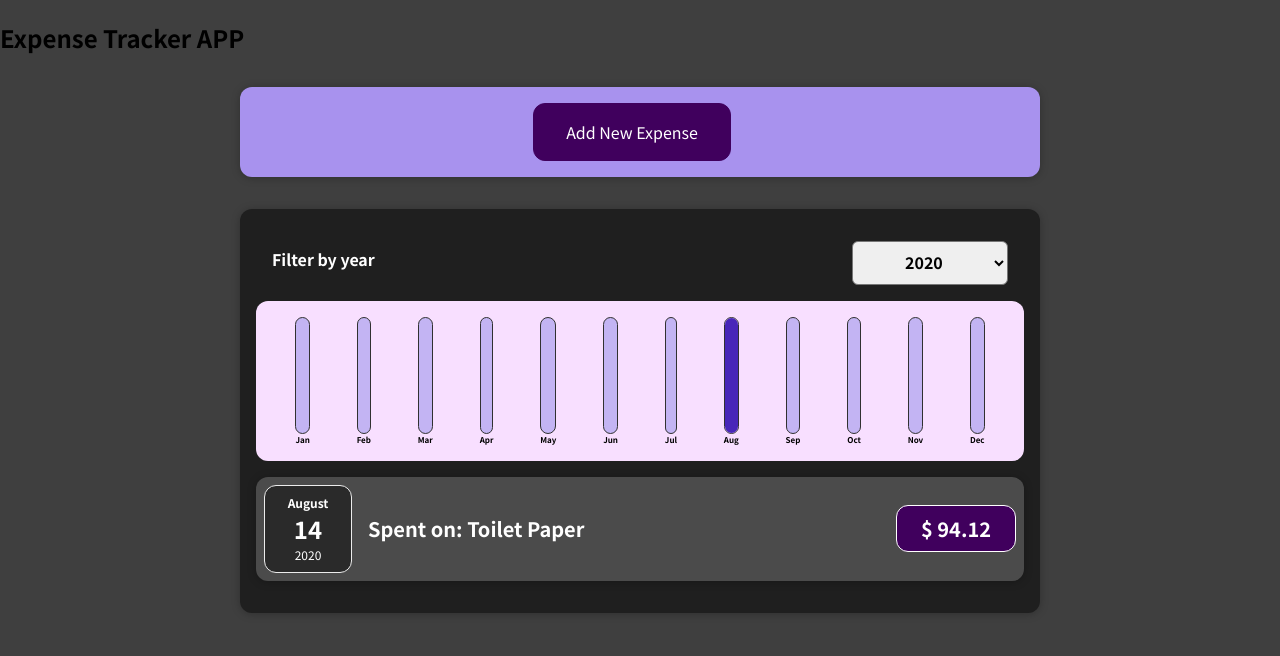
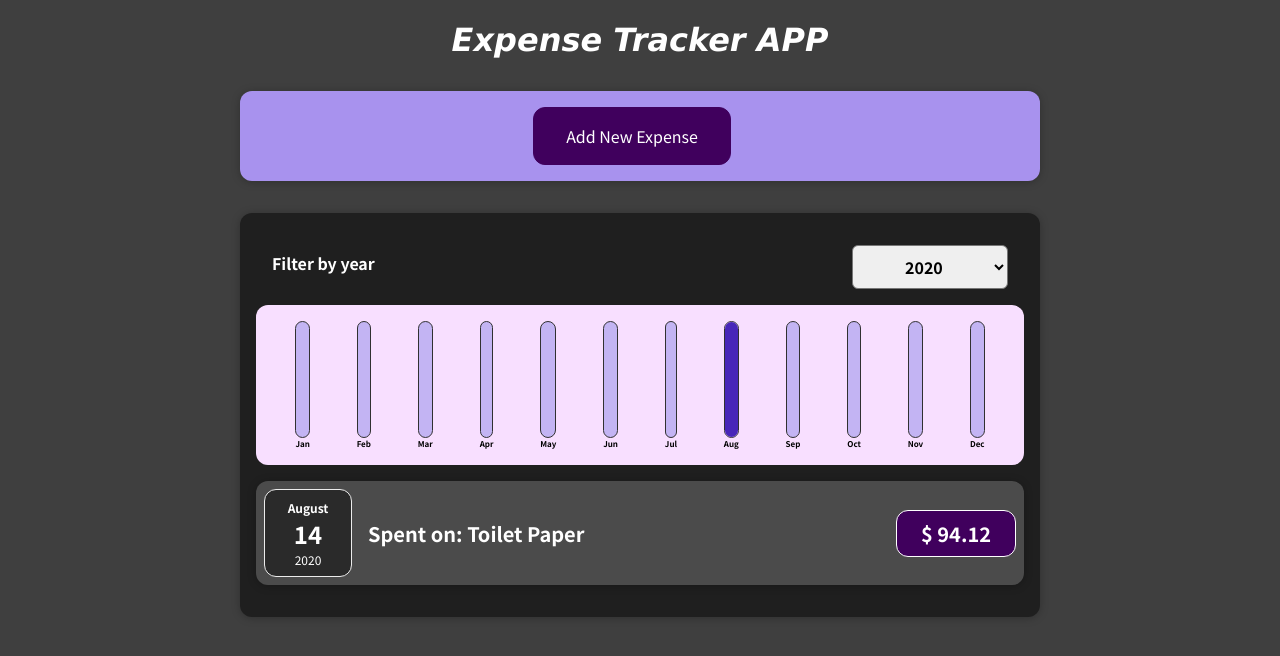
Before and after one commit to Tyzen-10/expense-tracker-react, a React (Create React App) app: page / in a window 1280 px wide. Shown: the top 656 px of the page. Built offline with nearby package versions, Linux system fonts and the light colour scheme.

Commit message:
added style to main app.js
edited styles for h1 tag

```diff
--- /dev/null
+++ b/src/App.css
@@ -0,0 +1,6 @@
+h1{
+    color: white;
+    font-family: Verdana, Geneva, Tahoma, sans-serif;
+    font-style: italic;
+
+}
--- a/src/App.js
+++ b/src/App.js
@@ -1,6 +1,7 @@
 import NewExpense from "./components/NewExpense/NewExpense";
 import Expenses from "./components/Expenses/Expenses";
 import { useState } from "react";
+import "./App.css"
 const DUMMY_EXPENSES = [
   {
     id: "e1",
@@ -32,7 +33,7 @@ function App() {
 
   return (
     <div>
-      <h2>Expense Tracker APP</h2>
+      <h1 style={{textAlign: 'center'}}>Expense Tracker APP</h1>
       <NewExpense onAddExpense = {addExpenseHandler}></NewExpense>
       <Expenses expenses = {expenses}></Expenses>
     </div>
```
